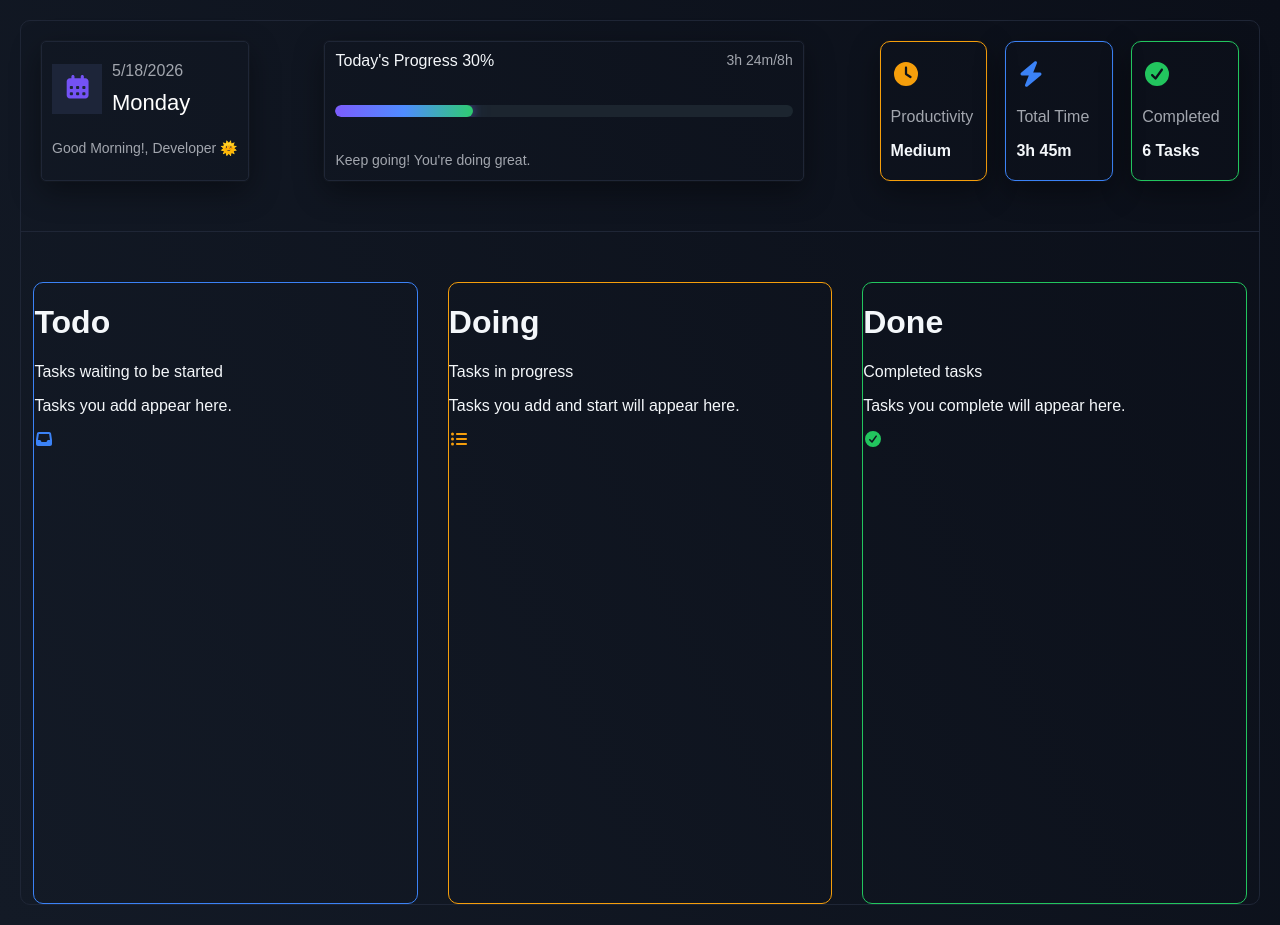
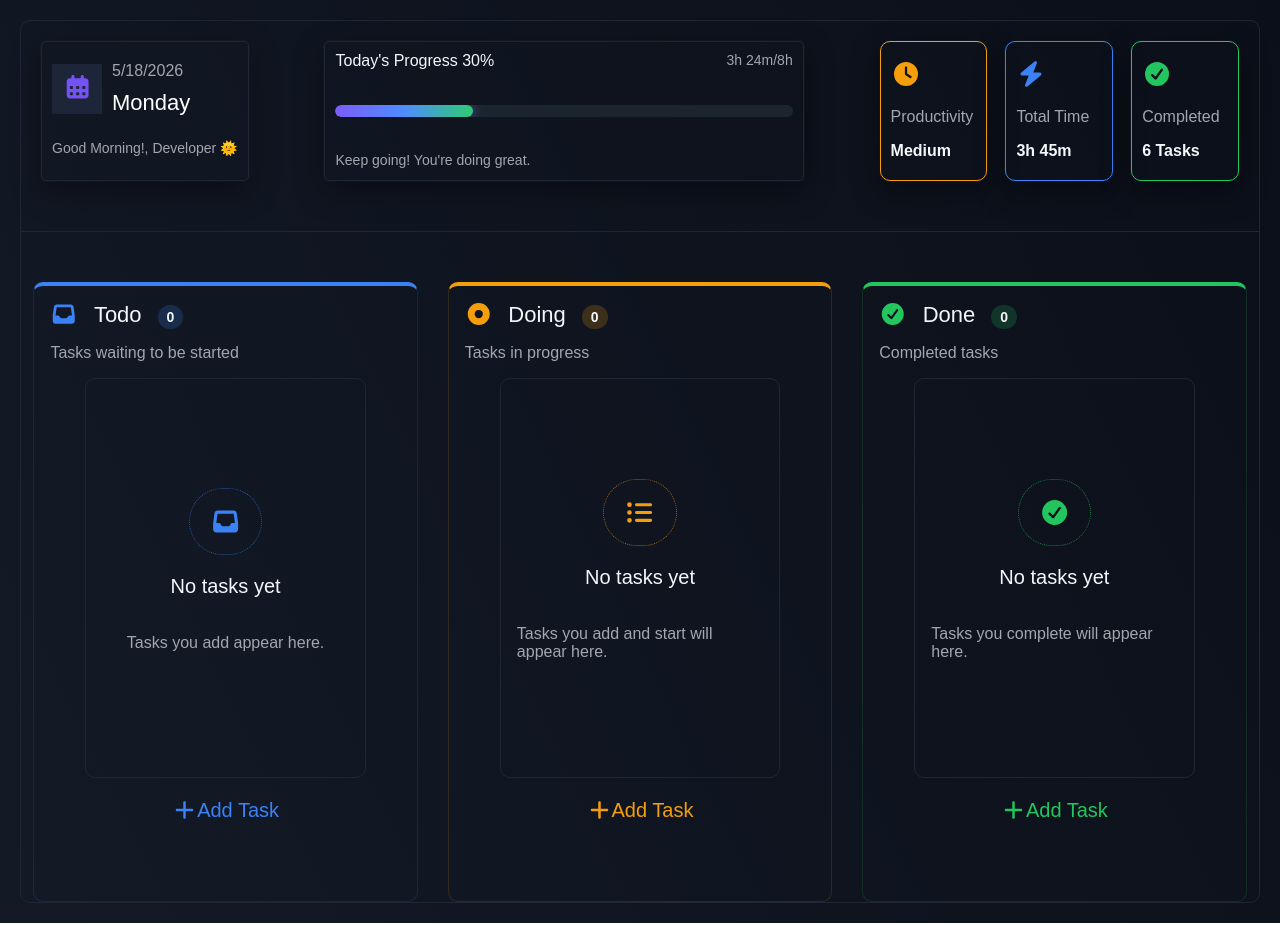
Before and after one commit to AnandRP2030/Task-Manager-Dashboard, a React (Vite) app in the folder client/: page / in a window 1280 px wide. Built offline with nearby package versions, Linux system fonts and the light colour scheme.

Commit message:
Feat: Developed empty task container UI and favicon

```diff
--- a/client/index.html
+++ b/client/index.html
@@ -2,8 +2,9 @@
 <html lang="en">
   <head>
     <meta charset="UTF-8" />
-    <link rel="icon" type="image/svg+xml" href="/favicon.svg" />
+    <link rel="icon" type="image/svg+xml" href="./public/task-favi.png" />
     <meta name="viewport" content="width=device-width, initial-scale=1.0" />
+
     <title>Task Manager</title>
   </head>
   <body>
--- a/client/src/App.css
+++ b/client/src/App.css
@@ -56,3 +56,23 @@
   border: 1px solid #1f2636;
   box-sizing: border-box;
 }
+
+.curved-border {
+  border-radius: 10px;
+}
+
+.rounded-border {
+  border-radius: 999px;
+}
+
+.w-100 {
+  width: 100%;
+}
+
+.m-auto {
+  margin: auto;
+}
+
+.mt-20 {
+  margin-top: 20px;
+}
--- a/client/src/components/canvas/canvas.jsx
+++ b/client/src/components/canvas/canvas.jsx
@@ -3,6 +3,7 @@ import { TASK_STATUS } from "../../constants/taskStatus";
 import { faCircleCheck } from "@fortawesome/free-solid-svg-icons";
 import { faListUl } from "@fortawesome/free-solid-svg-icons";
 import { faInbox } from "@fortawesome/free-solid-svg-icons";
+import { faCircleDot } from "@fortawesome/free-solid-svg-icons";
 
 import './canvas.css';
 
@@ -11,24 +12,27 @@ const taskUIArray = [
         id: 1,
         title: TASK_STATUS.TODO,
         description: "Tasks waiting to be started",
-        empty: "Tasks you add appear here.",
+        emptyText: "Tasks you add appear here.",
         icon: faInbox,
+        headerIcon: faInbox,
         color: "var(--todo)"
     },
     {
         id: 2,
         title: TASK_STATUS.DOING,
         description: "Tasks in progress",
-        empty: "Tasks you add and start will appear here.",
+        emptyText: "Tasks you add and start will appear here.",
         icon: faListUl,
+        headerIcon: faCircleDot,
         color: "var(--doing)"
     },
     {
         id: 3,
         title: TASK_STATUS.DONE,
         description: "Completed tasks",
-        empty: "Tasks you complete will appear here.",
+        emptyText: "Tasks you complete will appear here.",
         icon: faCircleCheck,
+        headerIcon: faCircleCheck,
         color: "var(--done)"
     },
 ]
--- a/client/src/components/taskContainer/taskContainer.css
+++ b/client/src/components/taskContainer/taskContainer.css
@@ -3,4 +3,41 @@
     max-height: 620px;
     width: 33%;
     border-radius: 10px;
+    padding: 16px;
+    box-sizing: border-box;
 }
+
+.task-title-row {
+    gap: 16px;
+    font-size: 22px;
+}
+
+.task-title-row div span {
+    padding: 4px 9px;
+    border-radius: 999px;
+    font-weight: 600;
+    font-size: 14px;
+}
+
+.empty-container {
+    padding: 16px;
+    height: 400px;
+    width: 80%;
+    margin: auto;
+}
+
+.no-task-text {
+    font-size: 20px;
+}
+
+.empty-icon-box {
+    padding: 20px;
+}
+
+.empty-add-task-btn {
+    background: none;
+    color: white;
+    border: none;
+    font-size: 20px;
+    cursor: pointer;
+}
--- a/client/src/components/taskContainer/taskContainer.jsx
+++ b/client/src/components/taskContainer/taskContainer.jsx
@@ -1,17 +1,59 @@
+import { FontAwesomeIcon } from "@fortawesome/react-fontawesome";
 import './taskContainer.css';
-import { FontAwesomeIcon } from "@fortawesome/react-fontawesome"
+import { faPlus } from "@fortawesome/free-solid-svg-icons";
+
 export const TaskContainer = (props) => {
     const { taskUI } = props;
-    const {title, description, empty, icon, color} = taskUI;
+    const {title, description, emptyText, icon, headerIcon, color} = taskUI;
+    const count = 0;
 
     return (
-        <div className="taskContainer" style={{border: `1px solid ${color}`}}>
-            <h1>{title}</h1>
-            <p>{description}</p>
-            <p>{empty}</p>
-            <div style={{color: color}}>
-                <FontAwesomeIcon icon={icon}/>
+        <div className="taskContainer" style={{border: `1px solid rgba(${color}, 0.15)`, borderTop: `4px solid rgb(${color})`}}>
+            <div className="flex task-title-row">
+                <div style={{color: `rgb(${color})`}}>
+                    <FontAwesomeIcon icon={headerIcon}/>
+                </div>
+
+                <span>
+                    {title}
+                </span>
+
+                <div>
+                    <span style={{backgroundColor: `rgba(${color}, 0.20)`}}>{count}</span>
+                </div>
+
+            </div>
+            <p className="gray-text">{description}</p>
+            <div>
+                <EmptyContainer emptyText={emptyText} icon={icon} color={color}/>
+            </div>
+
+
+            <div className="flex w-100 m-auto justify-content-center mt-20">
+                <button className="empty-add-task-btn" style={{
+                    color: `rgb(${color})`
+                }}>
+                    <FontAwesomeIcon icon={faPlus}/>
+                    Add Task
+                </button>
             </div>
         </div>
     )
 }
+
+export const EmptyContainer = (props) => {
+    const {emptyText, icon, color} = props;
+    return <div className="empty-container box-border curved-border flex justify-content-center align-items-center flex-direction-column">
+        <div className="empty-icon-box rounded-border" style={{
+            border: `1px dotted rgba(${color}, 0.60)`,
+            color: `rgb(${color})`
+        }}>
+            <FontAwesomeIcon icon={icon} fontSize={25}/>
+        </div>
+        <p className="no-task-text">No tasks yet</p>
+        <p className="gray-text">
+            {emptyText}
+        </p>
+
+    </div>
+}
--- a/client/src/index.css
+++ b/client/src/index.css
@@ -1,7 +1,7 @@
 :root {
-  --todo: #3B82F6;
-  --doing: #F59E0B;
-  --done: #22C55E;
+  --todo: 59, 130, 246;
+  --doing: 245, 158, 11;
+  --done: 34, 197, 94;
 }
 
 body {
```
Also changed, not shown: client/public/task-favi.png (added).
